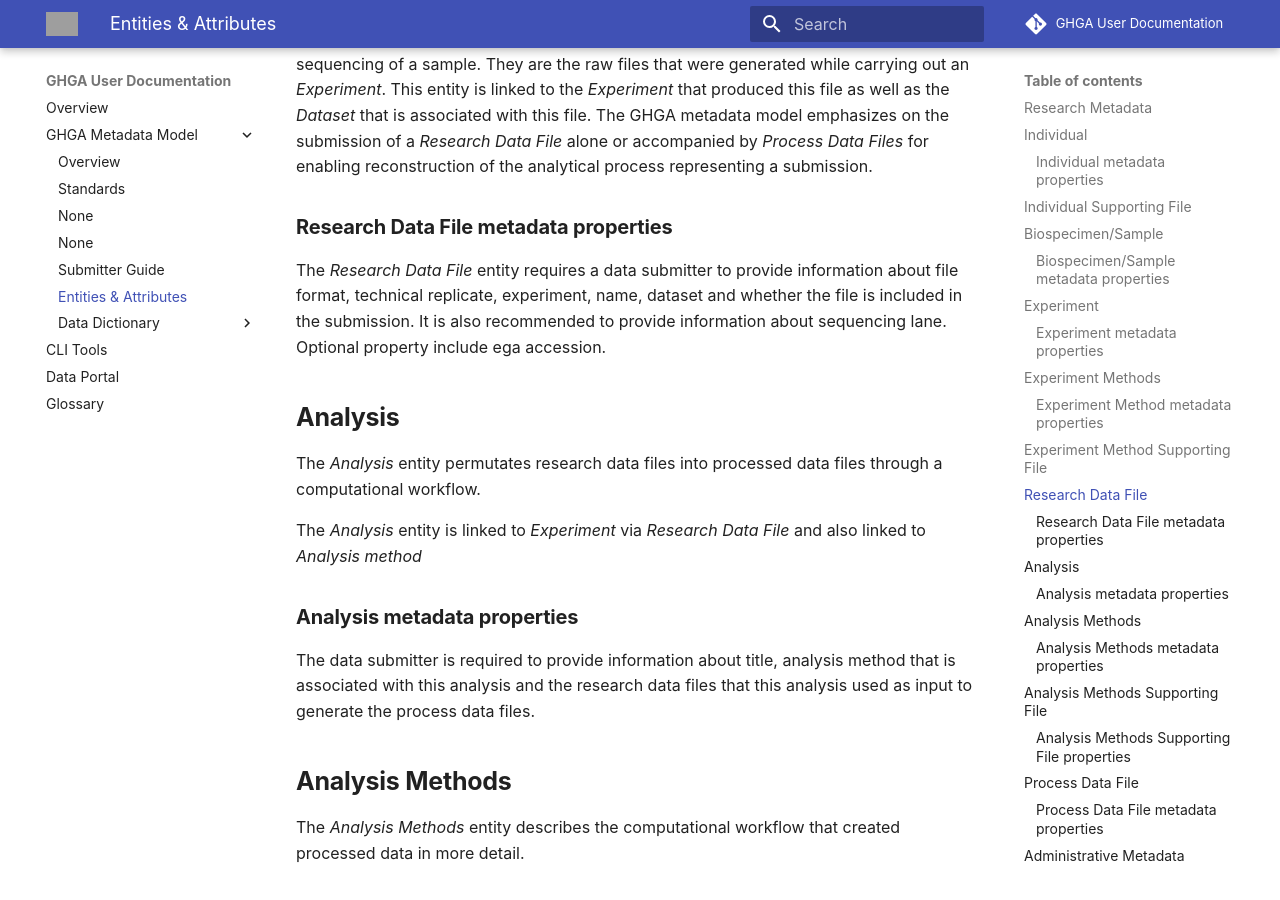
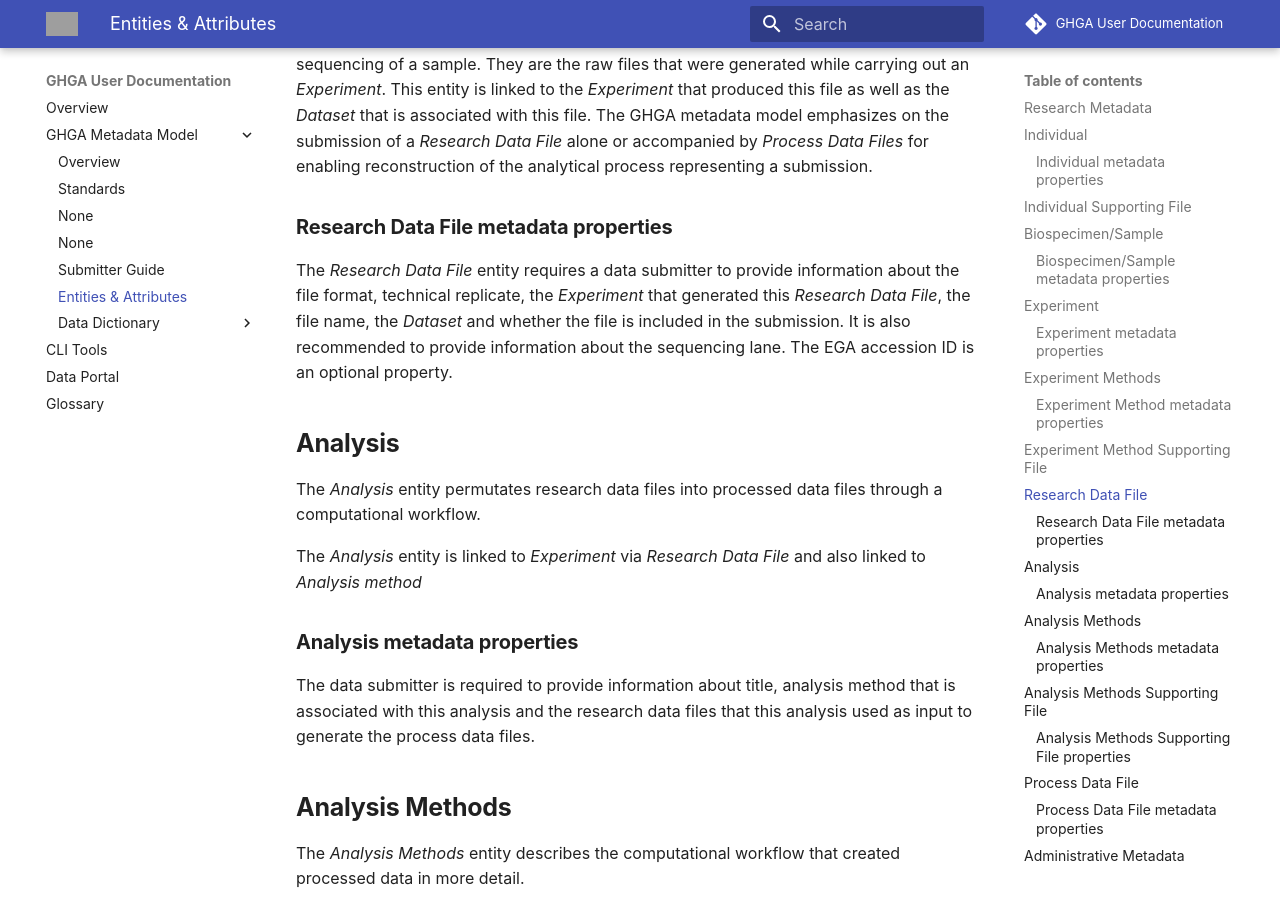
Before and after one commit to ghga-de/docs.ghga.de, an MkDocs documentation site: the page built from user_docs/metadata/entities.md, in a window 1280 px wide and 900 px high, scrolled down 2953 px. Built offline with MkDocs 1.6.1 and Material for MkDocs 9.7.7, drawn with Linux system fonts in a browser that asks for light colours; comment, search, counter and statistics services are not loaded; grey boxes are pictures that could not be loaded.

Commit message:
Update user_docs/metadata/entities.md
Co-authored-by: Karoline Mauer <105430060+mauerk@users.noreply.github.com>

```diff
--- a/user_docs/metadata/entities.md
+++ b/user_docs/metadata/entities.md
@@ -64,7 +64,7 @@ The *Research Data File* entity is generated as a result of a direct measurement
 
 ### **Research Data File metadata properties**
 
-The *Research Data File* entity requires a data submitter to provide information about file format, technical replicate, experiment, name, dataset and whether the file is included in the submission. It is also recommended to provide information about sequencing lane. Optional property include ega accession.
+The *Research Data File* entity requires a data submitter to provide information about the file format, technical replicate, the *Experiment* that generated this *Research Data File*, the file name, the *Dataset* and whether the file is included in the submission. It is also recommended to provide information about the sequencing lane. The EGA accession ID is an optional property.
 
 ## **Analysis**
 
```
